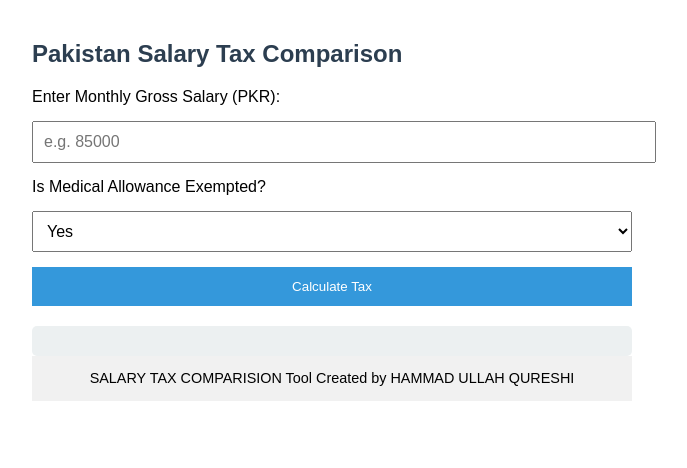
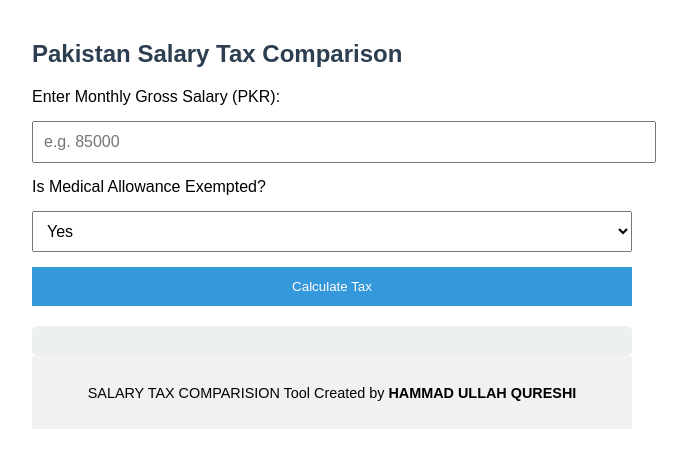
Before and after one commit to aqureshi021/SalaryTaxComparision, a plain HTML site: page index.html in a window 1280 px wide. Shown: the whole page, without its empty margins (308-995 px from the left). Drawn offline with Linux system fonts and the light colour scheme.

Commit message:
FOOTER TEXT Update index.html

```diff
--- a/index.html
+++ b/index.html
@@ -100,7 +100,7 @@
     }
   </script>
   <footer style="text-align: center; padding: 1em 0; background: #f1f1f1; font-size: 0.9em;">
-  SALARY TAX COMPARISION Tool Created by <BOLD>HAMMAD ULLAH QURESHI</BOLD>
+  <P>SALARY TAX COMPARISION Tool Created by <B>HAMMAD ULLAH QURESHI</B></P>
 </footer>
 </body>
 </html>
```
